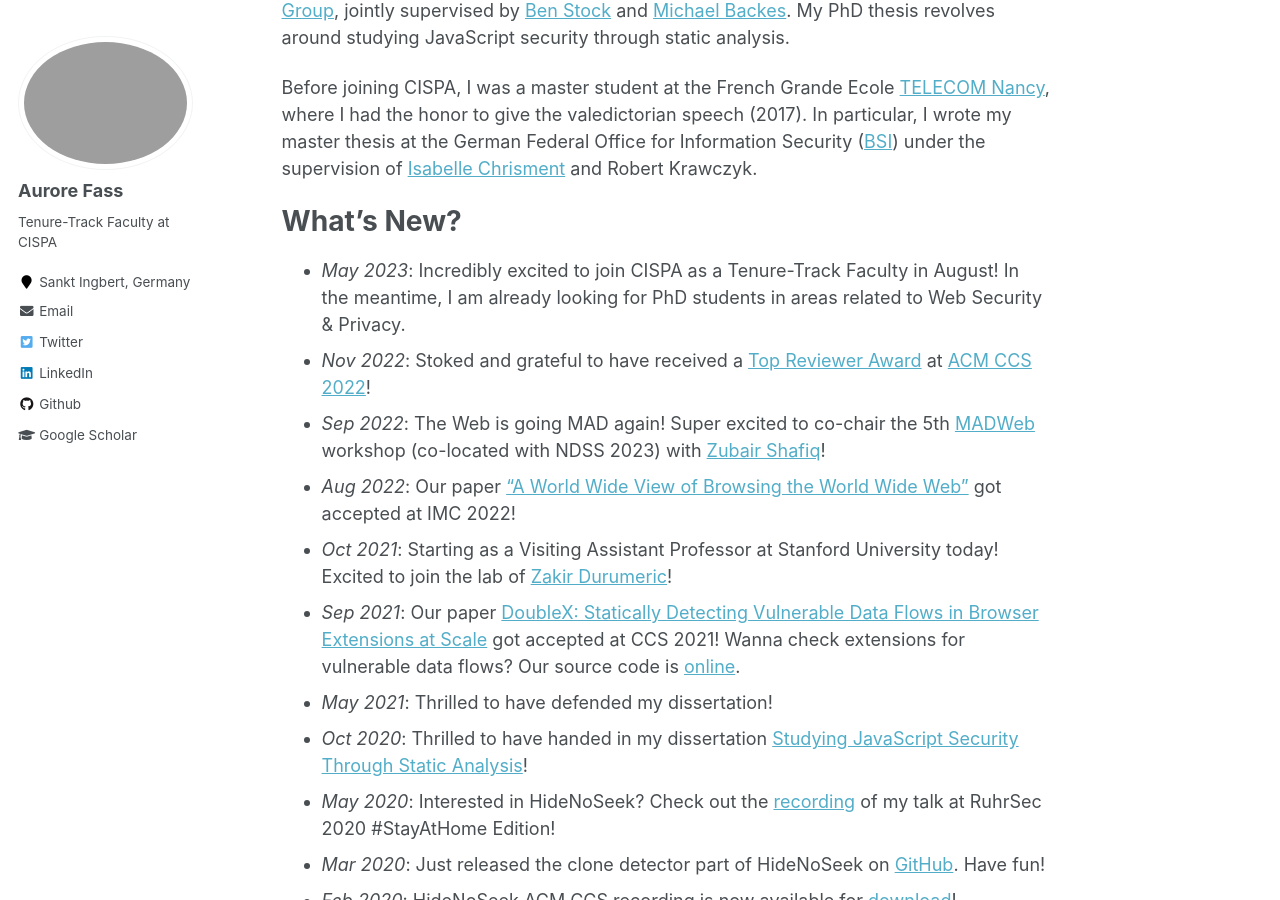
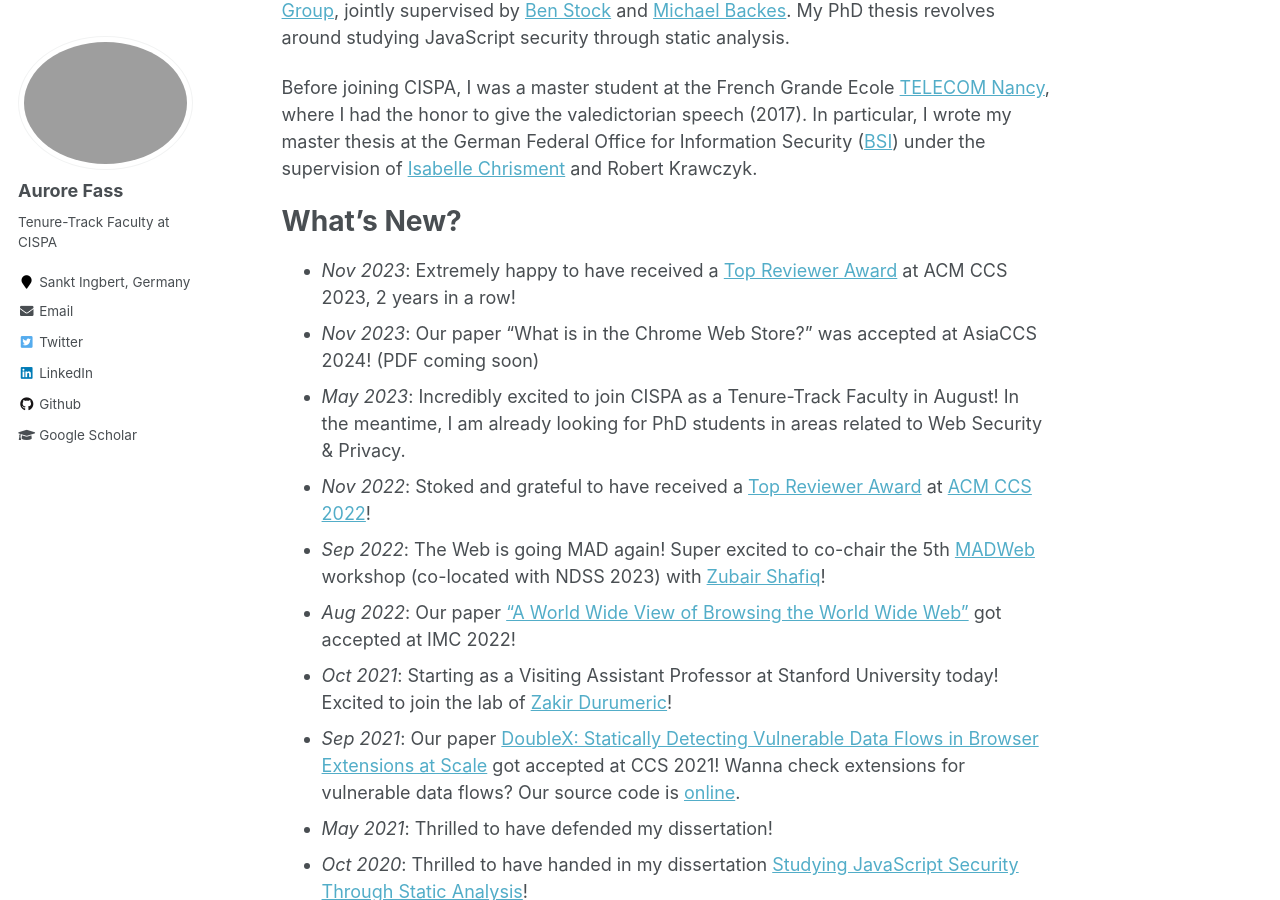
Before and after one commit to Aurore54F/aurore54f.github.io, a Jekyll site: the page built from _pages/about.md, in a window 1280 px wide and 900 px high, scrolled down 430 px. Built offline with Jekyll 4.4.1, drawn with Linux system fonts in a browser that asks for light colours.

Commit message:
Added Top Reviewer Award at CCS 2023

```diff
--- a/_pages/about.md
+++ b/_pages/about.md
@@ -19,6 +19,8 @@ Before joining CISPA, I was a master student at the French Grande Ecole [TELECOM
 
 What's New?
 ======
+- _Nov 2023_: Extremely happy to have received a [Top Reviewer Award](https://twitter.com/AuroreFass/status/1729765212146848005) at ACM CCS 2023, 2 years in a row!
+- _Nov 2023_: Our paper "What is in the Chrome Web Store?" was accepted at AsiaCCS 2024! (PDF coming soon)
 - _May 2023_: Incredibly excited to join CISPA as a Tenure-Track Faculty in August! In the meantime, I am already looking for PhD students in areas related to Web Security & Privacy.
 - _Nov 2022_: Stoked and grateful to have received a [Top Reviewer Award](https://twitter.com/AuroreFass/status/1591109188352372736) at [ACM CCS 2022](https://www.sigsac.org/ccs/CCS2022/program/awards.html)!
 - _Sep 2022_: The Web is going MAD again! Super excited to co-chair the 5th [MADWeb](https://madweb.work) workshop (co-located with NDSS 2023) with [Zubair Shafiq](https://web.cs.ucdavis.edu/~zubair)!
```
Also changed, not shown: 1 other file.
